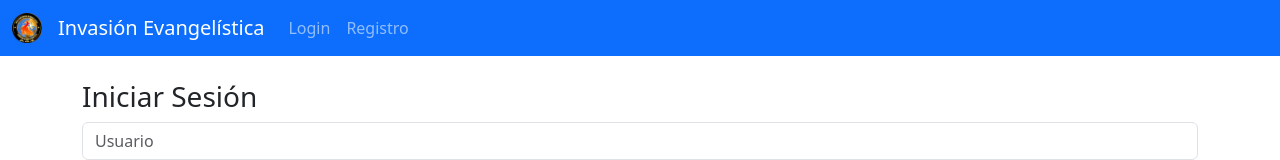
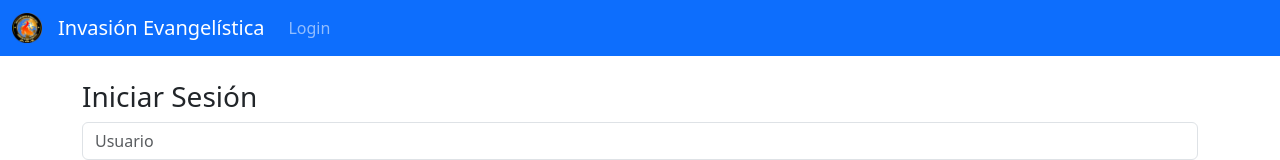
Before and after one commit to darwingdiazdev/evan-frontend, a React (Create React App) app: page /login in a window 1280 px wide. Shown: the top 160 px of the page. Built offline with nearby package versions, Linux system fonts and the light colour scheme.

Commit message:
ocultar login

```diff
--- a/src/navbar.js
+++ b/src/navbar.js
@@ -51,7 +51,7 @@ function Navbar() {
           ) : (
             <ul className="navbar-nav me-auto mb-2 mb-lg-0">
               <li className="nav-item"><Link className="nav-link" to="/login" onClick={() => setIsCollapsed(true)}>Login</Link></li>
-              <li className="nav-item"><Link className="nav-link" to="/register" onClick={() => setIsCollapsed(true)}>Registro</Link></li>
+              {/* <li className="nav-item"><Link className="nav-link" to="/register" onClick={() => setIsCollapsed(true)}>Registro</Link></li> */}
             </ul>
           )}
         </div>
```
